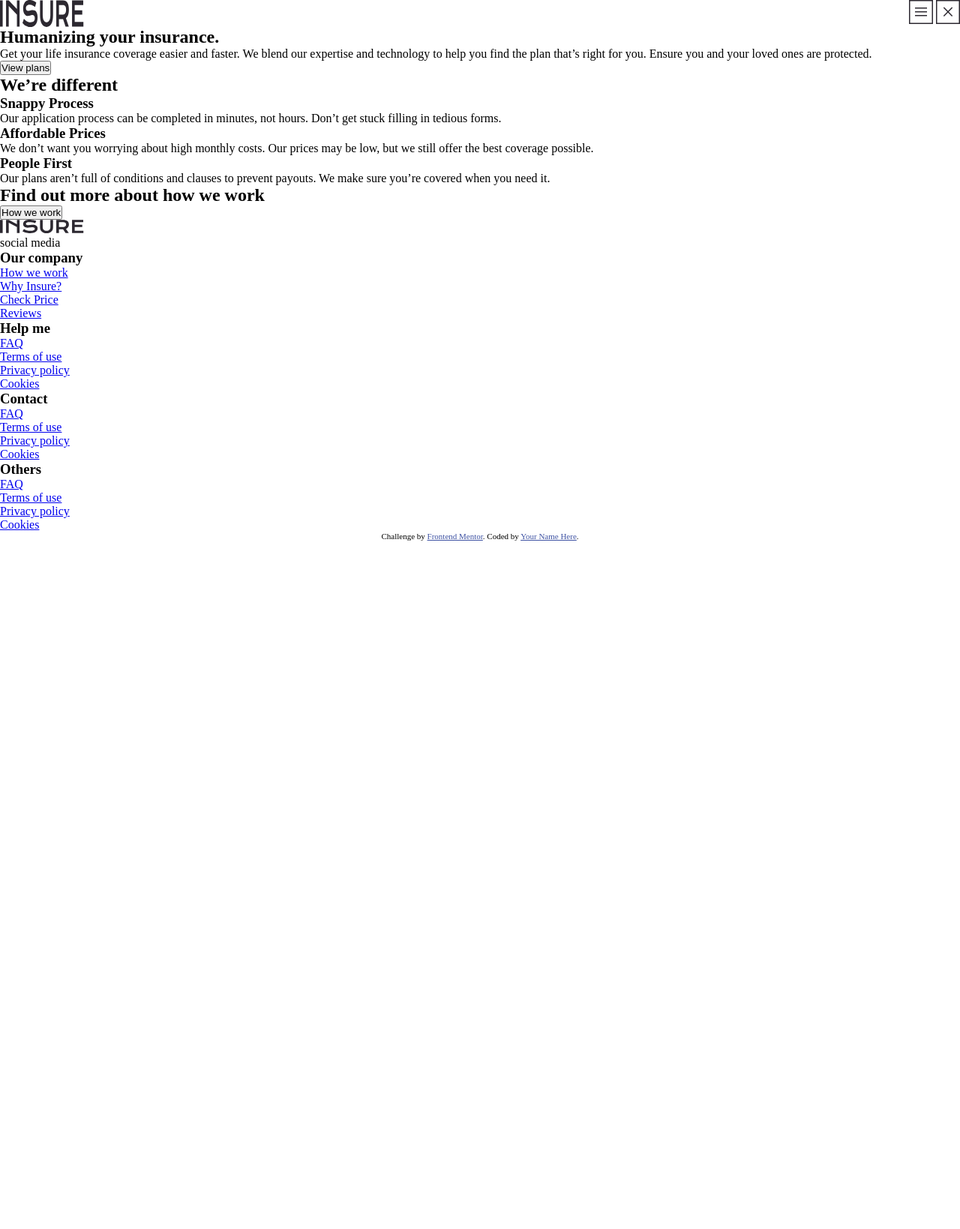
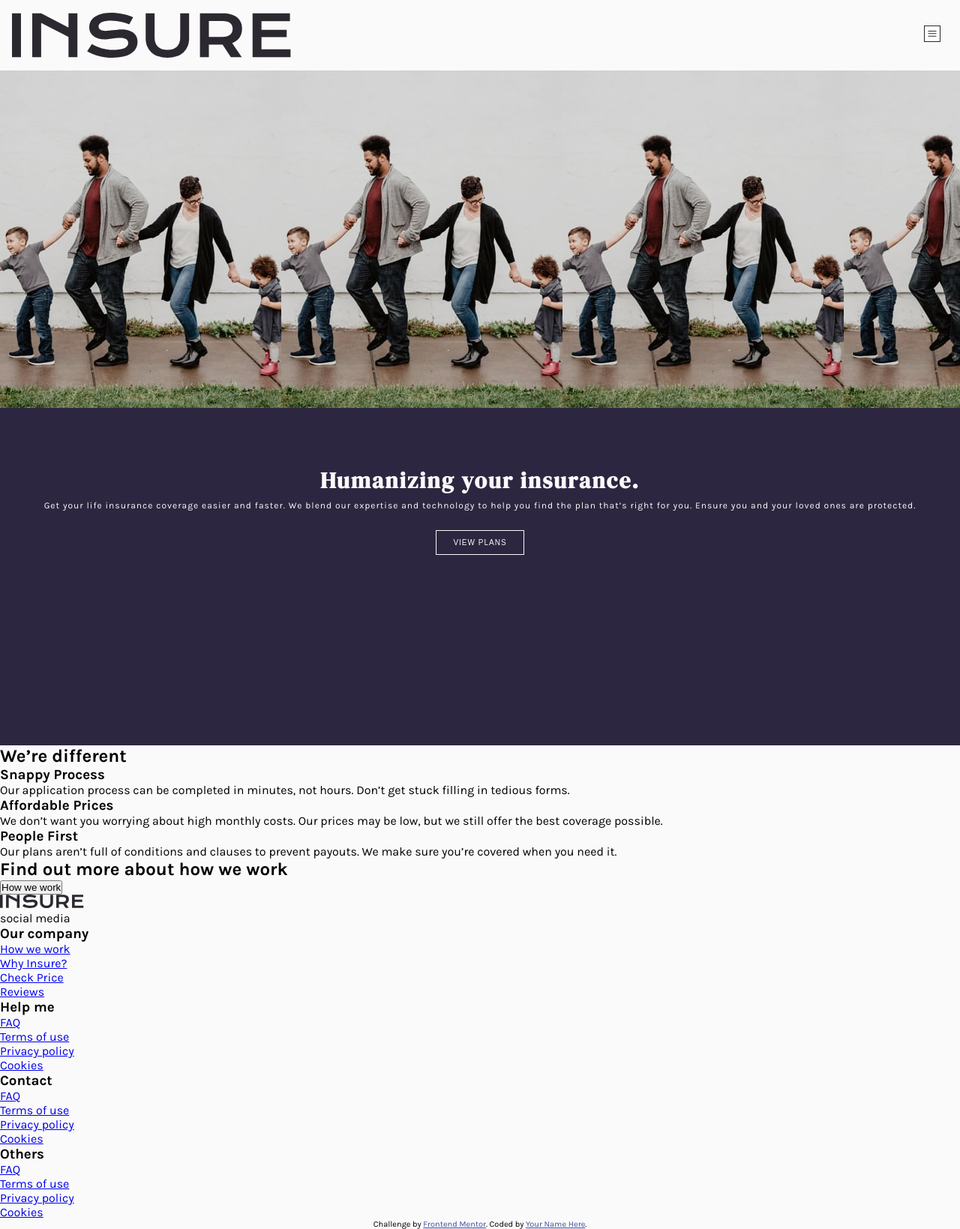
Before and after one commit to Z11mm/insure-landing-page, a PHP site: page / in a window 1280 px wide. Shown: the whole page at 75% size. Before the commit the page ends 721 px from the top, so only its background shows below. Run offline with PHP 8.4, Linux system fonts and the light colour scheme.

Commit message:
adding button styles and homepage styles

```diff
--- a/css/styles.min.css
+++ b/css/styles.min.css
@@ -1,5 +1,30 @@
 @import url("https://fonts.googleapis.com/css?family=DM+Serif+Display&display=swap");
 @import url("https://fonts.googleapis.com/css?family=Karla:400,700&display=swap");
+header .logo {
+  height: 30%;
+  width: 30%;
+  margin: 1px 0;
+}
+
+header .icon {
+  width: 70%;
+}
+
+.button {
+  outline: none;
+  padding: 10px 22px;
+  text-transform: uppercase;
+  background-color: rgba(0, 0, 0, 0);
+  color: #fafafa;
+  border: 1px solid #fafafa;
+  font-size: 10px;
+  letter-spacing: 1px;
+}
+
+.button {
+  margin-top: 1.5rem;
+}
+
 * {
   -webkit-box-sizing: border-box;
           box-sizing: border-box;
@@ -7,10 +32,20 @@
   margin: 0;
 }
 
+body {
+  font-family: "Karla", sans-serif;
+  max-width: 100%;
+  background-color: #fafafa;
+}
+
 header {
   display: -webkit-box;
   display: -ms-flexbox;
   display: flex;
+  padding: 1rem;
+  -webkit-box-align: center;
+      -ms-flex-align: center;
+          align-items: center;
 }
 
 header nav {
@@ -21,4 +56,33 @@ header nav {
 .links-header button {
   display: none;
 }
+
+.hero .hero-image {
+  background-image: url("../images/image-intro-mobile.jpg");
+  width: 100%;
+  height: 450px;
+}
+
+.hero .hero-text {
+  height: 450px;
+  text-align: center;
+  padding: 5rem 2rem 4rem;
+  text-align: center;
+  background-color: #2d2640;
+  color: #fafafa;
+}
+
+.hero .hero-text h1 {
+  font-family: "DM Serif Display", sans-serif;
+  font-size: 30px;
+  margin-bottom: 0.5rem;
+  line-height: 1.1;
+  letter-spacing: 2px;
+}
+
+.hero .hero-text p {
+  font-size: 12px;
+  line-height: 1.5;
+  letter-spacing: 1px;
+}
 /*# sourceMappingURL=styles.min.css.map */
--- a/index.html
+++ b/index.html
@@ -27,7 +27,7 @@
   </head>
   <body>
     <header>
-      <img src="./images/logo.svg" alt="Brand Logo" />
+      <img src="./images/logo.svg" alt="Brand Logo" class="logo" />
       <nav class="links-header">
         <ul>
           <a href="#">
@@ -39,27 +39,28 @@
           <a href="#">
             <li>Account</li>
           </a>
-          <button type="button">View plans</button>
-          <a href="#"><img src="./images/icon-hamburger.svg" alt="Options"></a>
-          <a href="#"><img src="./images/icon-close.svg" alt="Close"></a>
+          <button type="button" class="button">View plans</button>
+          <a href="#"><img src="./images/icon-hamburger.svg" class="icon" alt="Options"></a>
+          <a href="#" style="display: none;"><img src="./images/icon-close.svg" class="icon" alt="Close"></a>
         </ul>
       </nav>
     </header>
 
-    <section>
+    <section class="hero">
       <div class="hero-image"></div>
       <div class="hero-text">
-        <h2>Humanizing your insurance.</h2>
+        <h1>Humanizing your insurance.</h1>
         <p>
           Get your life insurance coverage easier and faster. We blend our
           expertise and technology to help you find the plan that’s right for you.
           Ensure you and your loved ones are protected.
         </p>
+        <button type="button" class="button">View plans</button>
       </div>
-      <button type="button">View plans</button>
+
     </section>
 
-    <section>
+    <section class="brand-details">
       <h2>We’re different</h2>
       <div>
         <h3>Snappy Process</h3>
--- a/scss/_base.scss
+++ b/scss/_base.scss
@@ -8,3 +8,16 @@ $very-dark-violet: hsl(270, 9%, 17%);
 $very-light-grey: hsl(0, 0%, 98%);
 $greyish-blue: hsl(216, 30%, 68%);
 $dark-greyish-violet: hsl(273, 4%, 51%);
+
+// general styles
+header {
+  .logo {
+    height: 30%;
+    width: 30%;
+    margin: 1px 0;
+  }
+
+  .icon {
+      width: 70%;
+  }
+}
--- /dev/null
+++ b/scss/_button.scss
@@ -0,0 +1,15 @@
+%btn-styles {
+  outline: none;
+  padding: 10px 22px;
+  text-transform: uppercase;
+  background-color: rgba($color: #000000, $alpha: 0);
+  color: $very-light-grey;
+  border: 1px solid $very-light-grey;
+  font-size: 10px;
+  letter-spacing: 1px;
+}
+
+.button {
+  @extend %btn-styles;
+  margin-top: 1.5rem;
+}
--- a/scss/styles.scss
+++ b/scss/styles.scss
@@ -1,5 +1,7 @@
 @import url('https://fonts.googleapis.com/css?family=DM+Serif+Display&display=swap');
 @import url('https://fonts.googleapis.com/css?family=Karla:400,700&display=swap');
+@import 'base';
+@import 'button';
 
 * {
   box-sizing: border-box;
@@ -7,8 +9,16 @@
   margin: 0;
 }
 
+body {
+  font-family: $font-family-body;
+  max-width: 100%;
+  background-color: $very-light-grey;
+}
+
 header {
   display: flex;
+  padding: 1rem;
+  align-items: center;
 
   nav {
     margin-left: auto;
@@ -21,3 +31,34 @@ header {
     display: none;
   }
 }
+
+.hero {
+  .hero-image {
+    background-image: url('../images/image-intro-mobile.jpg');
+    width: 100%;
+    height: 450px;
+  }
+
+  .hero-text {
+    height: 450px;
+    text-align: center;
+    padding: 5rem 2rem 4rem;
+    text-align: center;
+    background-color: $dark-violet;
+    color: $very-light-grey;
+
+    h1 {
+      font-family: $font-family-headings;
+      font-size: 30px;
+      margin-bottom: 0.5rem;
+      line-height: 1.1;
+      letter-spacing: 2px;
+    }
+
+    p {
+      font-size: 12px;
+      line-height: 1.5;
+      letter-spacing: 1px;
+    }
+  }
+}
```
Also changed, not shown: 1 other file.
